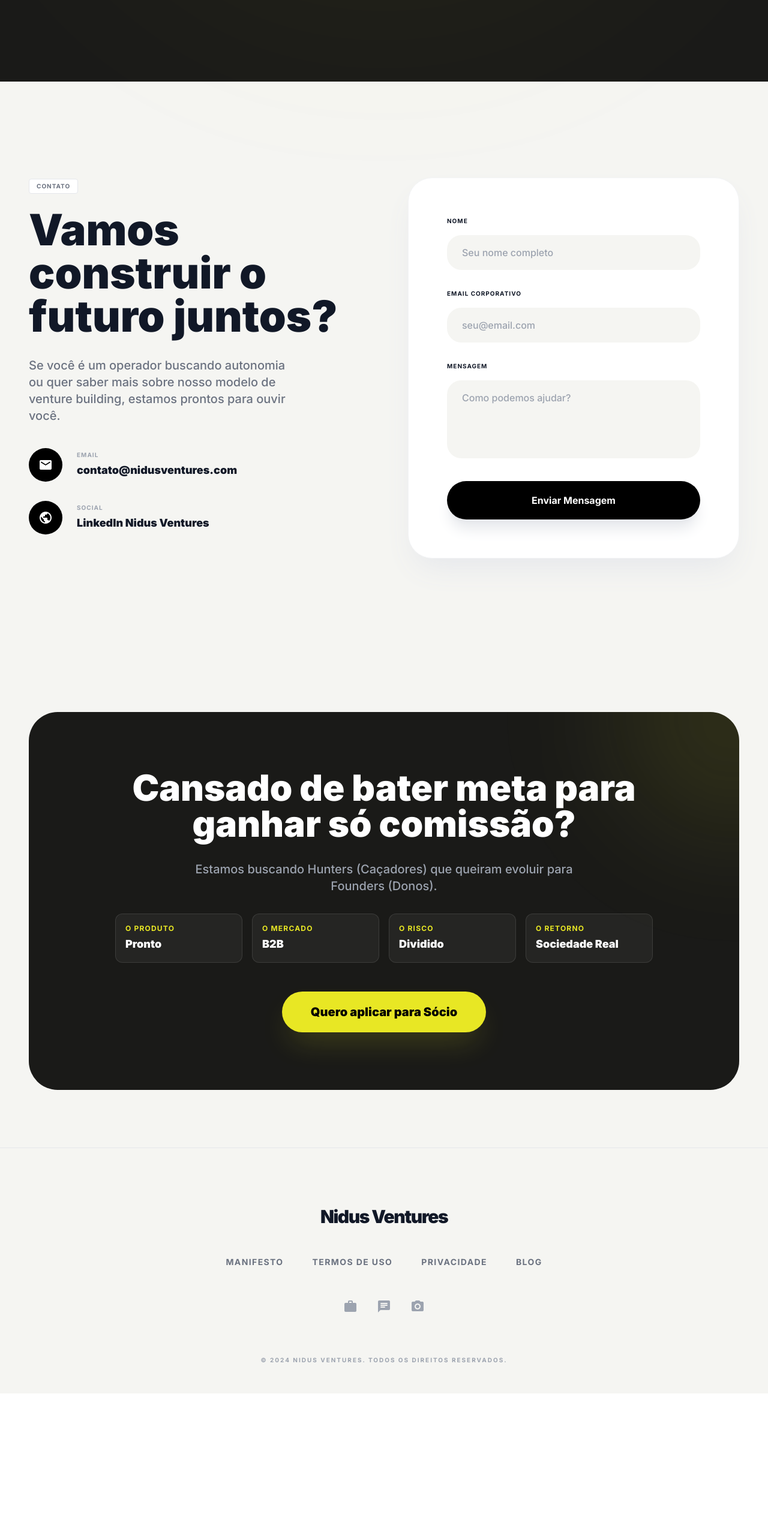
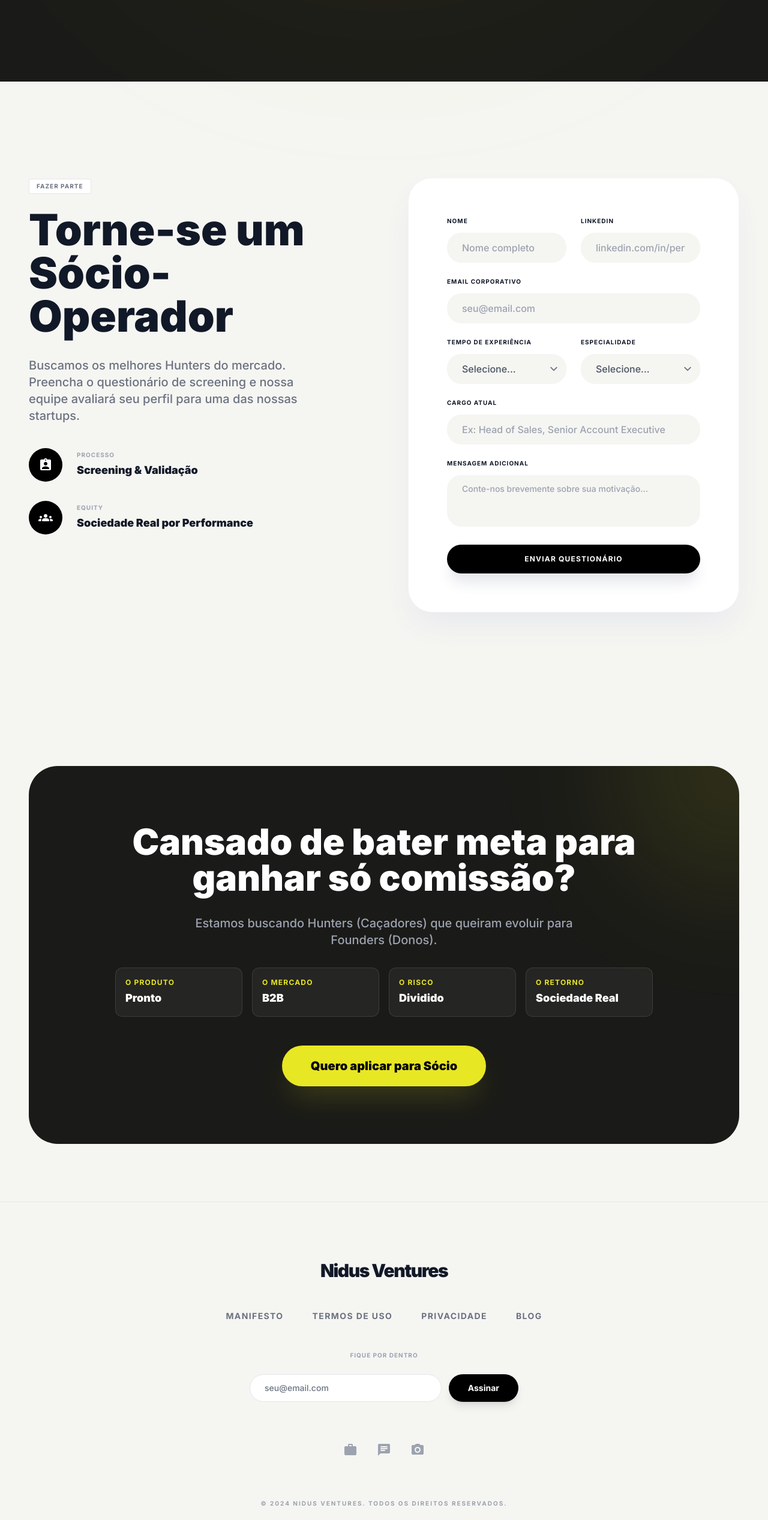
Before and after one commit to Lucas-bevilacqua/Nidus, a React (Vite) app: page / in a window 1280 px wide. Shown: the part 3799-6333 px from the top of the page at 60% size. Before the commit the page ends 6122 px from the top, so only its background shows below. Built offline with nearby package versions, Linux system fonts and the light colour scheme.

Commit message:
feat: implement screening questionnaire, blog categories and newsletter

```diff
--- a/api/lead.ts
+++ b/api/lead.ts
@@ -22,7 +22,7 @@ export default async function handler(req: VercelRequest, res: VercelResponse) {
         return res.status(405).json({ error: 'Method not allowed' });
     }
 
-    const { name, email, message } = req.body;
+    const { name, email, message, linkedIn, experience, role, interest } = req.body;
 
     if (!name || !email) {
         return res.status(400).json({ error: 'Name and Email are required' });
@@ -34,6 +34,10 @@ export default async function handler(req: VercelRequest, res: VercelResponse) {
                 name,
                 email,
                 message: message || '',
+                linkedIn: linkedIn || '',
+                experience: experience || '',
+                role: role || '',
+                interest: interest || '',
             },
         });
 
--- a/components/Contact.tsx
+++ b/components/Contact.tsx
@@ -4,11 +4,15 @@ const Contact: React.FC = () => {
   const [formData, setFormData] = useState({
     name: '',
     email: '',
-    message: ''
+    message: '',
+    linkedIn: '',
+    experience: '',
+    role: '',
+    interest: ''
   });
   const [status, setStatus] = useState<'idle' | 'loading' | 'success' | 'error'>('idle');
 
-  const handleChange = (e: React.ChangeEvent<HTMLInputElement | HTMLTextAreaElement>) => {
+  const handleChange = (e: React.ChangeEvent<HTMLInputElement | HTMLTextAreaElement | HTMLSelectElement>) => {
     setFormData(prev => ({ ...prev, [e.target.name]: e.target.value }));
   };
 
@@ -40,7 +44,7 @@ const Contact: React.FC = () => {
       }
 
       setStatus('success');
-      setFormData({ name: '', email: '', message: '' });
+      setFormData({ name: '', email: '', message: '', linkedIn: '', experience: '', role: '', interest: '' });
     } catch (error) {
       console.error(error);
       setStatus('error');
@@ -54,92 +58,153 @@ const Contact: React.FC = () => {
           <div className="space-y-10">
             <div>
               <span className="inline-block bg-white border border-gray-200 text-gray-500 text-[10px] font-bold px-3 py-1 rounded uppercase tracking-widest mb-6">
-                Contato
+                Fazer Parte
               </span>
               <h2 className="text-5xl lg:text-7xl font-black leading-tight text-gray-900 mb-8">
-                Vamos construir o futuro juntos?
+                Torne-se um Sócio-Operador
               </h2>
               <p className="text-xl text-gray-500 max-w-md font-medium">
-                Se você é um operador buscando autonomia ou quer saber mais sobre nosso modelo de venture building, estamos prontos para ouvir você.
+                Buscamos os melhores Hunters do mercado. Preencha o questionário de screening e nossa equipe avaliará seu perfil para uma das nossas startups.
               </p>
             </div>
 
             <div className="space-y-8">
               <div className="flex items-center gap-6 group cursor-pointer">
                 <div className="w-14 h-14 bg-black rounded-full flex items-center justify-center text-white group-hover:bg-primary group-hover:text-black transition-all">
-                  <span className="material-icons-round">email</span>
+                  <span className="material-icons-round">assignment_ind</span>
                 </div>
                 <div>
-                  <p className="text-[10px] font-bold uppercase tracking-widest text-gray-400 mb-1">Email</p>
-                  <p className="text-lg font-black text-gray-900">contato@nidusventures.com</p>
+                  <p className="text-[10px] font-bold uppercase tracking-widest text-gray-400 mb-1">Processo</p>
+                  <p className="text-lg font-black text-gray-900">Screening & Validação</p>
                 </div>
               </div>
 
               <div className="flex items-center gap-6 group cursor-pointer">
                 <div className="w-14 h-14 bg-black rounded-full flex items-center justify-center text-white group-hover:bg-primary group-hover:text-black transition-all">
-                  <span className="material-icons-round">public</span>
+                  <span className="material-icons-round">groups</span>
                 </div>
                 <div>
-                  <p className="text-[10px] font-bold uppercase tracking-widest text-gray-400 mb-1">Social</p>
-                  <p className="text-lg font-black text-gray-900">LinkedIn Nidus Ventures</p>
+                  <p className="text-[10px] font-bold uppercase tracking-widest text-gray-400 mb-1">Equity</p>
+                  <p className="text-lg font-black text-gray-900">Sociedade Real por Performance</p>
                 </div>
               </div>
             </div>
           </div>
 
           <div className="bg-white p-10 md:p-16 rounded-[2.5rem] shadow-2xl shadow-gray-200 border border-gray-100">
-            <form className="space-y-8" onSubmit={handleSubmit}>
+            <form className="space-y-6" onSubmit={handleSubmit}>
+              <div className="grid md:grid-cols-2 gap-6">
                 <div>
-                <label className="block text-[10px] font-bold uppercase tracking-widest text-gray-900 mb-4">Nome</label>
+                  <label className="block text-[10px] font-bold uppercase tracking-widest text-gray-900 mb-3">Nome</label>
                   <input
                     type="text"
                     name="name"
                     value={formData.name}
                     onChange={handleChange}
-                  placeholder="Seu nome completo"
-                  className="w-full bg-background-light border-transparent rounded-2xl py-4 px-6 focus:ring-2 focus:ring-primary focus:border-transparent transition-all placeholder:text-gray-400 font-medium"
+                    placeholder="Nome completo"
+                    className="w-full bg-background-light border-transparent rounded-2xl py-3 px-6 focus:ring-2 focus:ring-primary focus:border-transparent transition-all placeholder:text-gray-400 font-medium"
                     required
                   />
                 </div>
                 <div>
-                <label className="block text-[10px] font-bold uppercase tracking-widest text-gray-900 mb-4">Email Corporativo</label>
+                  <label className="block text-[10px] font-bold uppercase tracking-widest text-gray-900 mb-3">LinkedIn</label>
+                  <input
+                    type="url"
+                    name="linkedIn"
+                    value={formData.linkedIn}
+                    onChange={handleChange}
+                    placeholder="linkedin.com/in/perfil"
+                    className="w-full bg-background-light border-transparent rounded-2xl py-3 px-6 focus:ring-2 focus:ring-primary focus:border-transparent transition-all placeholder:text-gray-400 font-medium"
+                  />
+                </div>
+              </div>
+
+              <div>
+                <label className="block text-[10px] font-bold uppercase tracking-widest text-gray-900 mb-3">Email Corporativo</label>
                 <input
                   type="email"
                   name="email"
                   value={formData.email}
                   onChange={handleChange}
                   placeholder="seu@email.com"
-                  className="w-full bg-background-light border-transparent rounded-2xl py-4 px-6 focus:ring-2 focus:ring-primary focus:border-transparent transition-all placeholder:text-gray-400 font-medium"
+                  className="w-full bg-background-light border-transparent rounded-2xl py-3 px-6 focus:ring-2 focus:ring-primary focus:border-transparent transition-all placeholder:text-gray-400 font-medium"
                   required
                 />
               </div>
+
+              <div className="grid md:grid-cols-2 gap-6">
                 <div>
-                <label className="block text-[10px] font-bold uppercase tracking-widest text-gray-900 mb-4">Mensagem</label>
+                  <label className="block text-[10px] font-bold uppercase tracking-widest text-gray-900 mb-3">Tempo de Experiência</label>
+                  <select
+                    name="experience"
+                    value={formData.experience}
+                    onChange={handleChange}
+                    className="w-full bg-background-light border-transparent rounded-2xl py-3 px-6 focus:ring-2 focus:ring-primary focus:border-transparent transition-all font-medium text-gray-600 appearance-none"
+                  >
+                    <option value="">Selecione...</option>
+                    <option value="1-3">1-3 anos</option>
+                    <option value="3-5">3-5 anos</option>
+                    <option value="5-10">5-10 anos</option>
+                    <option value="10+">10+ anos</option>
+                  </select>
+                </div>
+                <div>
+                  <label className="block text-[10px] font-bold uppercase tracking-widest text-gray-900 mb-3">Especialidade</label>
+                  <select
+                    name="interest"
+                    value={formData.interest}
+                    onChange={handleChange}
+                    className="w-full bg-background-light border-transparent rounded-2xl py-3 px-6 focus:ring-2 focus:ring-primary focus:border-transparent transition-all font-medium text-gray-600 appearance-none"
+                  >
+                    <option value="">Selecione...</option>
+                    <option value="vendas">Vendas / Hunter</option>
+                    <option value="tech">Tecnologia / Produto</option>
+                    <option value="ops">Operações / Gestão</option>
+                    <option value="mkt">Marketing Digital</option>
+                  </select>
+                </div>
+              </div>
+
+              <div>
+                <label className="block text-[10px] font-bold uppercase tracking-widest text-gray-900 mb-3">Cargo Atual</label>
+                <input
+                  type="text"
+                  name="role"
+                  value={formData.role}
+                  onChange={handleChange}
+                  placeholder="Ex: Head of Sales, Senior Account Executive"
+                  className="w-full bg-background-light border-transparent rounded-2xl py-3 px-6 focus:ring-2 focus:ring-primary focus:border-transparent transition-all placeholder:text-gray-400 font-medium"
+                />
+              </div>
+
+              <div>
+                <label className="block text-[10px] font-bold uppercase tracking-widest text-gray-900 mb-3">Mensagem Adicional</label>
                 <textarea
-                  rows={4}
+                  rows={3}
                   name="message"
                   value={formData.message}
                   onChange={handleChange}
-                  placeholder="Como podemos ajudar?"
-                  className="w-full bg-background-light border-transparent rounded-2xl py-4 px-6 focus:ring-2 focus:ring-primary focus:border-transparent transition-all placeholder:text-gray-400 font-medium resize-none"
+                  placeholder="Conte-nos brevemente sobre sua motivação..."
+                  className="w-full bg-background-light border-transparent rounded-2xl py-3 px-6 focus:ring-2 focus:ring-primary focus:border-transparent transition-all placeholder:text-gray-400 font-medium resize-none text-sm"
                 ></textarea>
               </div>
+
               <button
                 type="submit"
                 disabled={status === 'loading'}
-                className="w-full bg-black text-white py-5 rounded-full font-bold hover:bg-gray-800 transition-all shadow-xl shadow-gray-200 disabled:opacity-50 disabled:cursor-not-allowed"
+                className="w-full bg-black text-white py-4 rounded-full font-bold hover:bg-gray-800 transition-all shadow-xl shadow-gray-200 disabled:opacity-50 disabled:cursor-not-allowed uppercase tracking-widest text-xs"
               >
-                {status === 'loading' ? 'Enviando...' : 'Enviar Mensagem'}
+                {status === 'loading' ? 'Processando...' : 'Enviar Questionário'}
               </button>
 
               {status === 'success' && (
                 <div className="p-4 bg-green-100 text-green-700 rounded-xl text-sm font-bold text-center">
-                  Mensagem enviada com sucesso!
+                  Questionário enviado! Entraremos em contato em breve.
                 </div>
               )}
               {status === 'error' && (
                 <div className="p-4 bg-red-100 text-red-700 rounded-xl text-sm font-bold text-center">
-                  Erro ao enviar mensagem. Tente novamente.
+                  Erro ao enviar. Verifique o console ou tente novamente.
                 </div>
               )}
             </form>
--- a/components/Footer.tsx
+++ b/components/Footer.tsx
@@ -16,6 +16,53 @@ const Footer: React.FC = () => {
             <Link to="/termos" className="text-sm font-bold text-gray-500 hover:text-black uppercase tracking-widest transition-colors">Termos de Uso</Link>
             <Link to="/privacidade" className="text-sm font-bold text-gray-500 hover:text-black uppercase tracking-widest transition-colors">Privacidade</Link>
             <Link to="/blog" className="text-sm font-bold text-gray-500 hover:text-black uppercase tracking-widest transition-colors">Blog</Link>
+          </div>
+
+          <div className="w-full max-w-md mb-16">
+            <p className="text-[10px] font-bold uppercase tracking-widest text-gray-400 text-center mb-6">Fique por dentro</p>
+            <form
+              className="flex flex-col sm:flex-row gap-3"
+              onSubmit={async (e) => {
+                e.preventDefault();
+                const form = e.target as HTMLFormElement;
+                const email = (form.elements.namedItem('email') as HTMLInputElement).value;
+                const button = form.querySelector('button');
+                if (button) button.disabled = true;
+
+                try {
+                  const res = await fetch('/api/newsletter', {
+                    method: 'POST',
+                    headers: { 'Content-Type': 'application/json' },
+                    body: JSON.stringify({ email })
+                  });
+                  if (res.ok) {
+                    alert('Inscrição realizada com sucesso!');
+                    form.reset();
+                  } else {
+                    const data = await res.json();
+                    alert(data.error || 'Erro ao se inscrever.');
+                  }
+                } catch (err) {
+                  alert('Erro de conexão. Tente novamente.');
+                } finally {
+                  if (button) button.disabled = false;
+                }
+              }}
+            >
+              <input
+                type="email"
+                name="email"
+                placeholder="seu@email.com"
+                className="flex-1 bg-white border border-gray-200 rounded-full py-3 px-6 text-sm focus:ring-2 focus:ring-primary focus:border-transparent transition-all font-medium"
+                required
+              />
+              <button
+                type="submit"
+                className="bg-black text-white px-8 py-3 rounded-full text-sm font-bold hover:bg-gray-800 transition-all shadow-lg active:scale-95 disabled:opacity-50"
+              >
+                Assinar
+              </button>
+            </form>
           </div>
 
           <div className="flex gap-8 mb-16">
```
Also changed, not shown: api/newsletter.ts (added, +31 -0 lines), 1 other file (tests, documents, lock files or other folders). Lines whose indentation alone changed are shown as unchanged.
